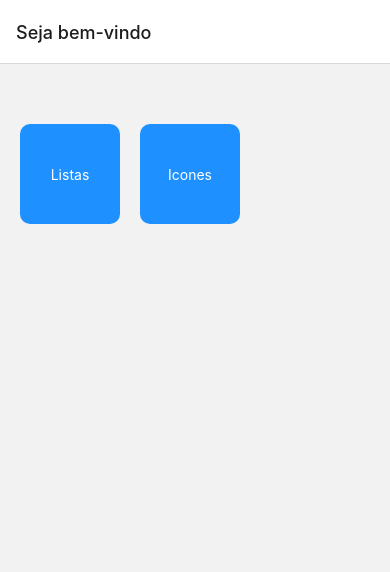
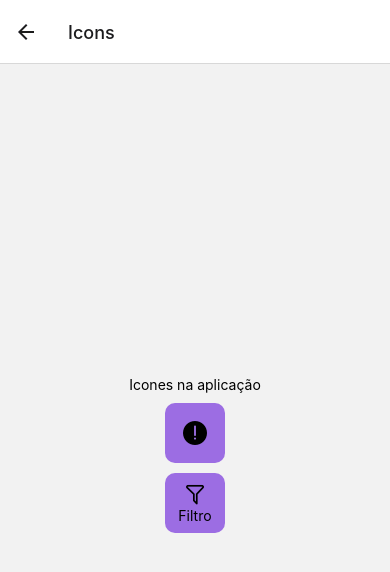
Before and after one commit to italoconceicao/primeiroApp, a React Native app: screen /Icons in a window 390 px wide. Shown: the top 572 px of the page. Built offline with nearby package versions, Linux system fonts and the light colour scheme.

Commit message:
Pagina Icones Elaborada

```diff
--- a/App.js
+++ b/App.js
@@ -4,6 +4,7 @@ import { NavigationContainer } from '@react-navigation/native'
 import { createNativeStackNavigator } from '@react-navigation/native-stack'
 import Home from "./src/screens/home"
 import { Lists } from "./src/screens/Lists";
+import Icons from './src/screens/Icons';
 
 const Stack = createNativeStackNavigator();
 
@@ -13,32 +14,16 @@ export default function App() {
       <Stack.Navigator>
         <Stack.Screen name='Home' component={Home} options={{ headerShown: true, headerTitle: 'Seja bem-vindo' }} />
         <Stack.Screen name='Lists' component={Lists} />
-        {/* <Stack.Screen name='Icons' component={Icons} /> */}
+        <Stack.Screen name='Icons' component={Icons} />
 
       </Stack.Navigator>
     </NavigationContainer >
 
 
-
     // <Home />
   )
 
-  // return (
-  //   <View style={styles.container}>
-  //     <Text>Open up App.js to start working on your app!</Text>
-  //     <StatusBar style="auto" />
-  //   </View>
-  // );
 }
-
-// const styles = StyleSheet.create({
-//   container: {
-//     flex: 1,
-//     backgroundColor: '#fff',
-//     alignItems: 'center',
-//     justifyContent: 'center',
-//   },
-// });
 
 
 // npx expo start
--- /dev/null
+++ b/src/screens/Icons/index.js
@@ -0,0 +1,38 @@
+import { View, Text } from "react-native";
+import { AntDesign } from '@expo/vector-icons'
+
+export default function Icons() {
+    return (
+        <View style={{ flex: 1, alignItems: 'center', justifyContent: 'center' }}>
+            <Text> Icones na aplicação </Text>
+
+            <View
+                style={{
+                    width: 60,
+                    height: 60,
+                    borderRadius: 10,
+                    backgroundColor: '#9c6de3',
+                    alignItems: 'center',
+                    justifyContent: 'center',
+                    marginTop: 10,
+                }}
+            >
+                <AntDesign name="exclamationcircle" size={24} color="black" />
+            </View>
+            <View
+                style={{
+                    width: 60,
+                    height: 60,
+                    borderRadius: 10,
+                    backgroundColor: '#9c6de3',
+                    alignItems: 'center',
+                    justifyContent: 'center',
+                    marginTop: 10,
+                }}
+            >
+                <AntDesign name="filter" size={24} color="black" />
+                <Text>Filtro</Text>
+            </View>
+        </View>
+    )
+}
--- a/src/screens/home/index.js
+++ b/src/screens/home/index.js
@@ -13,11 +13,11 @@ const DATA = [
         name: 'Icones',
         routeName: 'Icons',
     },
-    // {
-    //     id: 3,
-    //     name: 'Mapa',
-    //     routeName: 'Map',
-    // }
+    {
+        id: 3,
+        name: 'Mapa',
+        routeName: 'Map',
+    }
 ]
 
 export default function Home() {
@@ -26,7 +26,7 @@ export default function Home() {
         <View style={{ flex: 1, paddingVertical: 60, paddingLeft: 10 }}>
             <FlatList
                 data={DATA /* array de informações da lista */}
-                numColumns={2} /*exige o marginHorizontal*/
+                numColumns={3} /*exige o marginHorizontal*/
                 renderItem={({ item, index }) => (
                     <TouchableOpacity
                         activeOpacity={0.6}
```
